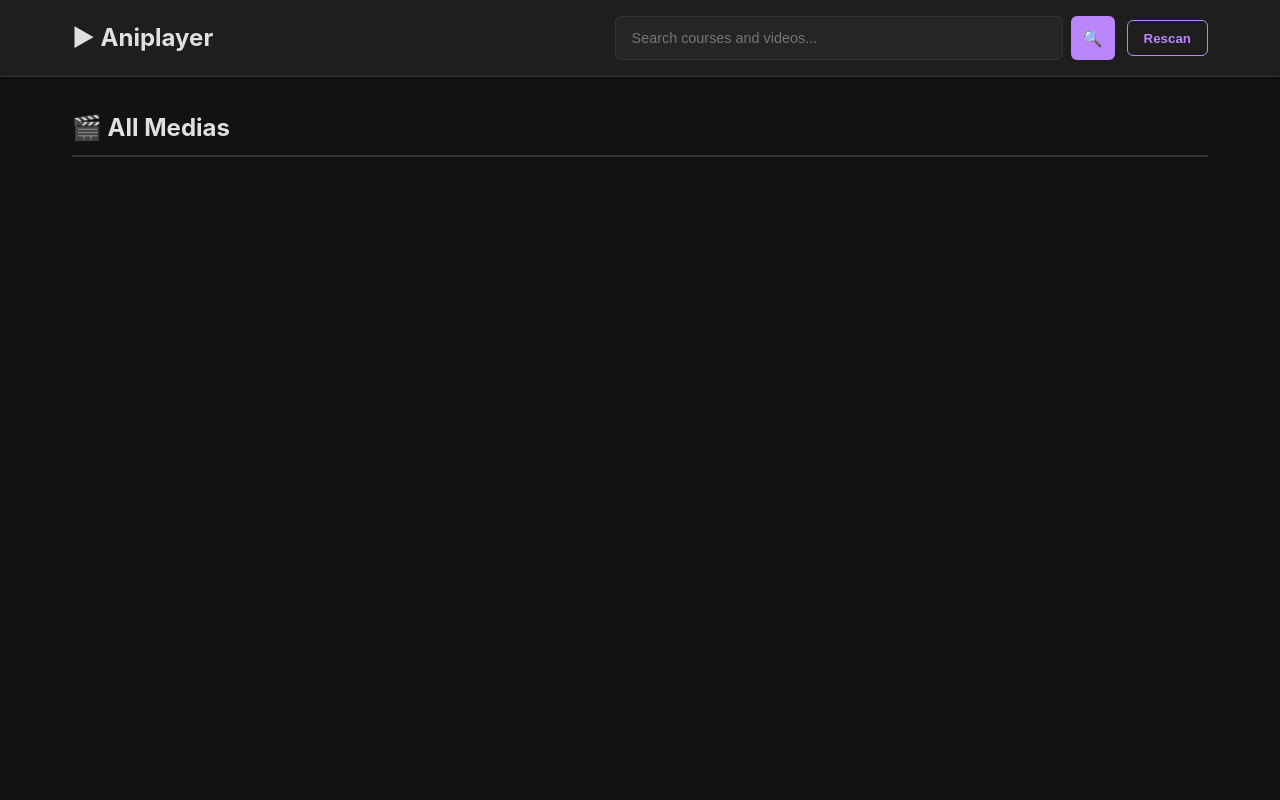
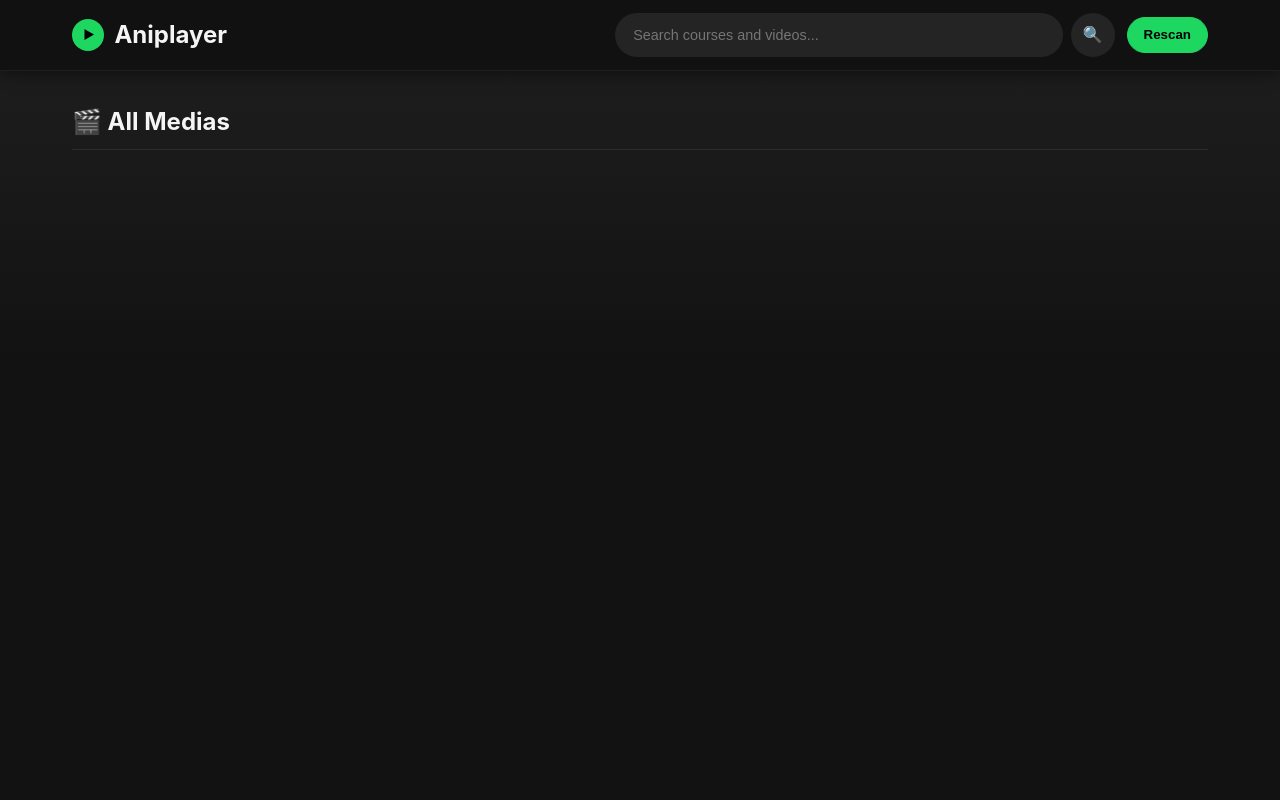
Before and after one commit to abmajum/aniplayer, a FastAPI app: page / in a window 1280 px wide. Run offline with FastAPI, Linux system fonts and the light colour scheme; data that the repository does not hold is empty.

Commit message:
Fixed ui theme

```diff
--- a/docker-compose.yml
+++ b/docker-compose.yml
@@ -1,6 +1,7 @@
 services:
   lms:
     build: .
+    restart: unless-stopped
     ports:
       - "8000:8000"
     volumes:
--- a/static/style.css
+++ b/static/style.css
@@ -1,17 +1,17 @@
 :root {
     --bg-primary: #121212;
-    --bg-secondary: #1e1e1e;
-    --bg-card: #252525;
+    --bg-secondary: #181818;
+    --bg-card: #242424;
     --bg-hover: #2a2a2a;
-    --text-primary: #e0e0e0;
-    --text-secondary: #b0b0b0;
-    --text-muted: #808080;
-    --accent: #bb86fc;
-    --accent-hover: #9965f4;
-    --success: #03dac6;
-    --success-bg: rgba(3, 218, 198, 0.1);
-    --border: #333333;
-    --shadow: rgba(0, 0, 0, 0.3);
+    --text-primary: #f5f5f5;
+    --text-secondary: #b3b3b3;
+    --text-muted: #a7a7a7;
+    --accent: #1ed760;
+    --accent-hover: #3be477;
+    --success: #1ed760;
+    --success-bg: rgba(30, 215, 96, 0.12);
+    --border: #2b2b2b;
+    --shadow: rgba(0, 0, 0, 0.45);
 }
 
 * {
@@ -22,7 +22,7 @@
 
 body {
     font-family: -apple-system, BlinkMacSystemFont, 'Segoe UI', Roboto, Oxygen, Ubuntu, Cantarell, sans-serif;
-    background-color: var(--bg-primary);
+    background: linear-gradient(180deg, #202020 0, var(--bg-primary) 360px);
     color: var(--text-primary);
     line-height: 1.6;
     min-height: 100vh;
@@ -40,13 +40,14 @@ a:hover {
 
 /* Navbar */
 .navbar {
-    background-color: var(--bg-secondary);
-    border-bottom: 1px solid var(--border);
-    padding: 1rem 0;
+    background-color: rgba(18, 18, 18, 0.94);
+    border-bottom: 1px solid rgba(255, 255, 255, 0.06);
+    padding: 0.8rem 0;
     position: sticky;
     top: 0;
     z-index: 100;
-    box-shadow: 0 2px 4px var(--shadow);
+    box-shadow: 0 4px 16px var(--shadow);
+    backdrop-filter: blur(16px);
 }
 
 .nav-container {
@@ -64,10 +65,26 @@ a:hover {
     font-weight: bold;
     color: var(--text-primary);
     white-space: nowrap;
+    display: inline-flex;
+    align-items: center;
+    gap: 0.65rem;
 }
 
 .logo:hover {
-    color: var(--accent);
+    color: var(--text-primary);
+}
+
+.logo-mark {
+    width: 32px;
+    height: 32px;
+    display: inline-flex;
+    align-items: center;
+    justify-content: center;
+    padding-left: 2px;
+    border-radius: 50%;
+    background: var(--accent);
+    color: #000;
+    font-size: 0.75rem;
 }
 
 .nav-actions {
@@ -87,27 +104,28 @@ a:hover {
 
 .search-form input {
     flex: 1;
-    padding: 0.5rem 1rem;
-    background-color: var(--bg-card);
-    border: 1px solid var(--border);
-    border-radius: 6px;
+    padding: 0.7rem 1.1rem;
+    background-color: #242424;
+    border: 1px solid transparent;
+    border-radius: 999px;
     color: var(--text-primary);
     font-size: 0.9rem;
 }
 
 .search-form input:focus {
     outline: none;
-    border-color: var(--accent);
+    border-color: #727272;
+    background-color: #2a2a2a;
 }
 
 .search-form button {
     min-width: 44px;
     min-height: 44px;
     padding: 0.5rem;
-    background-color: var(--accent);
+    background-color: #242424;
     border: none;
-    border-radius: 6px;
-    color: #000;
+    border-radius: 50%;
+    color: var(--text-primary);
     font-weight: bold;
     font-size: 1rem;
     cursor: pointer;
@@ -118,15 +136,16 @@ a:hover {
 }
 
 .search-form button:hover {
-    background-color: var(--accent-hover);
+    background-color: #333;
+    color: var(--accent);
 }
 
 .rescan-form button {
     padding: 0.6rem 1rem;
-    background-color: transparent;
+    background-color: var(--accent);
     border: 1px solid var(--accent);
-    border-radius: 6px;
-    color: var(--accent);
+    border-radius: 999px;
+    color: #000;
     font-weight: 600;
     cursor: pointer;
     transition: all 0.2s;
@@ -338,34 +358,64 @@ a:hover {
 /* Grid Layout */
 .grid {
     display: grid;
-    grid-template-columns: repeat(auto-fill, minmax(280px, 1fr));
-    gap: 1.5rem;
+    grid-template-columns: repeat(auto-fill, minmax(220px, 1fr));
+    gap: 1rem;
     margin-top: 1.5rem;
 }
 
 .card {
     background-color: var(--bg-secondary);
-    border-radius: 8px;
+    border-radius: 10px;
     overflow: hidden;
-    border: 1px solid var(--border);
-    transition: all 0.3s;
+    border: 1px solid transparent;
+    transition: background-color 0.25s, transform 0.25s, box-shadow 0.25s;
     text-decoration: none;
     color: var(--text-primary);
     display: block;
+    padding: 0.75rem;
 }
 
 .card:hover {
-    transform: translateY(-4px);
-    box-shadow: 0 8px 16px var(--shadow);
-    border-color: var(--accent);
+    transform: translateY(-3px);
+    background-color: #282828;
+    box-shadow: 0 10px 24px var(--shadow);
 }
 
 .card-img {
-    height: 160px;
+    height: 180px;
     background: linear-gradient(135deg, #333 0%, #555 100%);
     background-size: cover;
     background-position: center;
     position: relative;
+    border-radius: 7px;
+    box-shadow: 0 8px 18px rgba(0, 0, 0, 0.3);
+}
+
+.card-img::after {
+    content: "▶";
+    position: absolute;
+    right: 12px;
+    bottom: 12px;
+    width: 46px;
+    height: 46px;
+    display: flex;
+    align-items: center;
+    justify-content: center;
+    padding-left: 2px;
+    border-radius: 50%;
+    background: var(--accent);
+    color: #000;
+    font-size: 1rem;
+    box-shadow: 0 6px 14px rgba(0, 0, 0, 0.45);
+    opacity: 0;
+    transform: translateY(8px);
+    transition: opacity 0.2s, transform 0.2s;
+}
+
+.card:hover .card-img::after,
+.card:focus-visible .card-img::after {
+    opacity: 1;
+    transform: translateY(0);
 }
 
 .card-badge {
@@ -409,7 +459,7 @@ a:hover {
     margin-bottom: 1rem;
     color: var(--text-primary);
     padding-bottom: 0.5rem;
-    border-bottom: 2px solid var(--border);
+    border-bottom: 1px solid var(--border);
 }
 
 .continue-watching summary {
--- a/templates/base.html
+++ b/templates/base.html
@@ -3,13 +3,14 @@
 <head>
     <meta charset="UTF-8">
     <meta name="viewport" content="width=device-width, initial-scale=1.0">
+    <meta name="theme-color" content="#121212">
     <title>{% block title %}LMS{% endblock %}</title>
-    <link rel="stylesheet" href="/static/style.css">
+    <link rel="stylesheet" href="/static/style.css?v=2">
 </head>
 <body>
     <nav class="navbar">
         <div class="nav-container">
-            <a href="/" class="logo">▶ Aniplayer</a>
+            <a href="/" class="logo"><span class="logo-mark" aria-hidden="true">▶</span><span>Aniplayer</span></a>
             <div class="nav-actions">
                 <form action="/search" method="get" class="search-form">
                     <input type="text" name="q" placeholder="Search courses and videos..." value="{{ query | default('') }}">
--- a/templates/course.html
+++ b/templates/course.html
@@ -2,7 +2,7 @@
 {% block title %}{{ course.name }}{% endblock %}
 {% block content %}
     <div class="course-header">
-        <div class="course-cover" style="background: {% if course.cover_url %}url('{{ course.cover_url }}') center/cover no-repeat{% else %}linear-gradient(135deg, #667eea 0%, #764ba2 100%){% endif %}"></div>
+        <div class="course-cover" style="background: {% if course.cover_url %}url('{{ course.cover_url }}') center/cover no-repeat{% else %}linear-gradient(135deg, #245338 0%, #101810 100%){% endif %}"></div>
         <div class="course-info">
             <h1>{{ course.name }}</h1>
             <p>{{ total_videos }} Video Lessons</p>
--- a/templates/index.html
+++ b/templates/index.html
@@ -7,7 +7,7 @@
         <div class="grid">
             {% for vid in continue_watching %}
             <a href="/video/{{ vid.id }}" class="card continue-card">
-                <div class="card-img" style="background: {% if vid.cover_url %}url('{{ vid.cover_url }}') center/cover no-repeat{% else %}linear-gradient(135deg, #667eea 0%, #764ba2 100%){% endif %}">
+                <div class="card-img" style="background: {% if vid.cover_url %}url('{{ vid.cover_url }}') center/cover no-repeat{% else %}linear-gradient(135deg, #245338 0%, #101810 100%){% endif %}">
                     <div class="progress-bar">
                         <div class="progress" style="width: {{ (vid.watched_seconds / vid.duration * 100) if vid.duration > 0 else 0 }}%"></div>
                     </div>
@@ -27,7 +27,7 @@
         <div class="grid">
             {% for course in courses %}
             <a href="/course/{{ course.id }}" class="card">
-                <div class="card-img" style="background: {% if course.cover_url %}url('{{ course.cover_url }}') center/cover no-repeat{% else %}linear-gradient(135deg, #667eea 0%, #764ba2 100%){% endif %}">
+                <div class="card-img" style="background: {% if course.cover_url %}url('{{ course.cover_url }}') center/cover no-repeat{% else %}linear-gradient(135deg, #245338 0%, #101810 100%){% endif %}">
                     {% if course.percentage == 100 %}
                     <span class="card-badge completed">✓ Completed</span>
                     {% elif course.percentage > 0 %}
--- a/templates/search.html
+++ b/templates/search.html
@@ -8,7 +8,7 @@
     <div class="grid">
         {% for course in courses %}
         <a href="/course/{{ course.id }}" class="card">
-            <div class="card-img" style="background: {% if course.cover_url %}url('{{ course.cover_url }}') center/cover no-repeat{% else %}linear-gradient(135deg, #333 0%, #555 100%){% endif %}"></div>
+            <div class="card-img" style="background: {% if course.cover_url %}url('{{ course.cover_url }}') center/cover no-repeat{% else %}linear-gradient(135deg, #245338 0%, #101810 100%){% endif %}"></div>
             <div class="card-body"><h3>{{ course.name }}</h3></div>
         </a>
         {% endfor %}
```
Also changed, not shown: other parts of static/style.css (+35 -12 lines).
